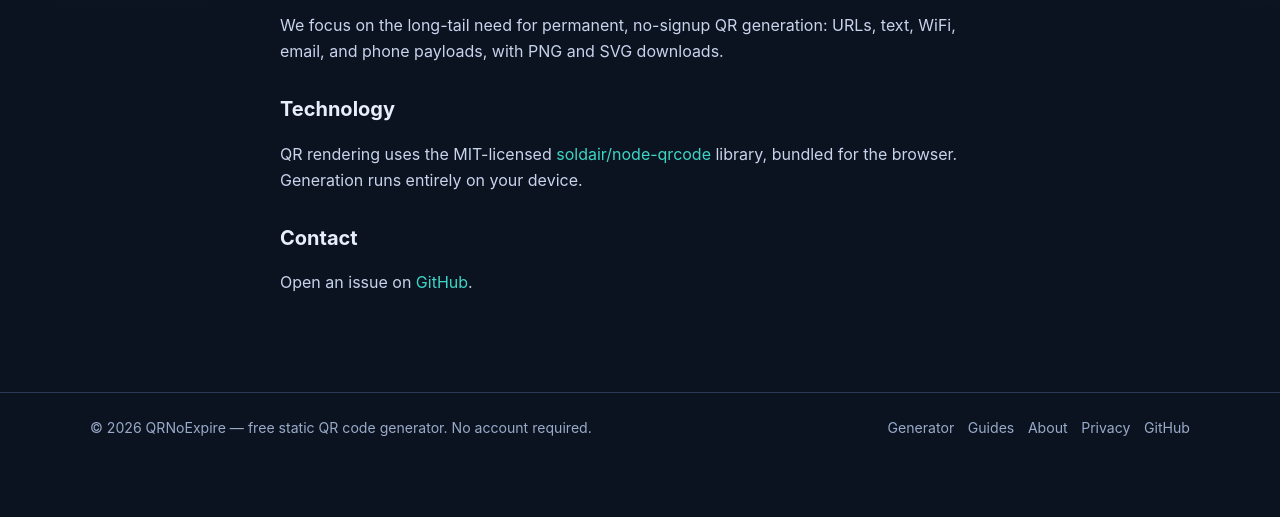
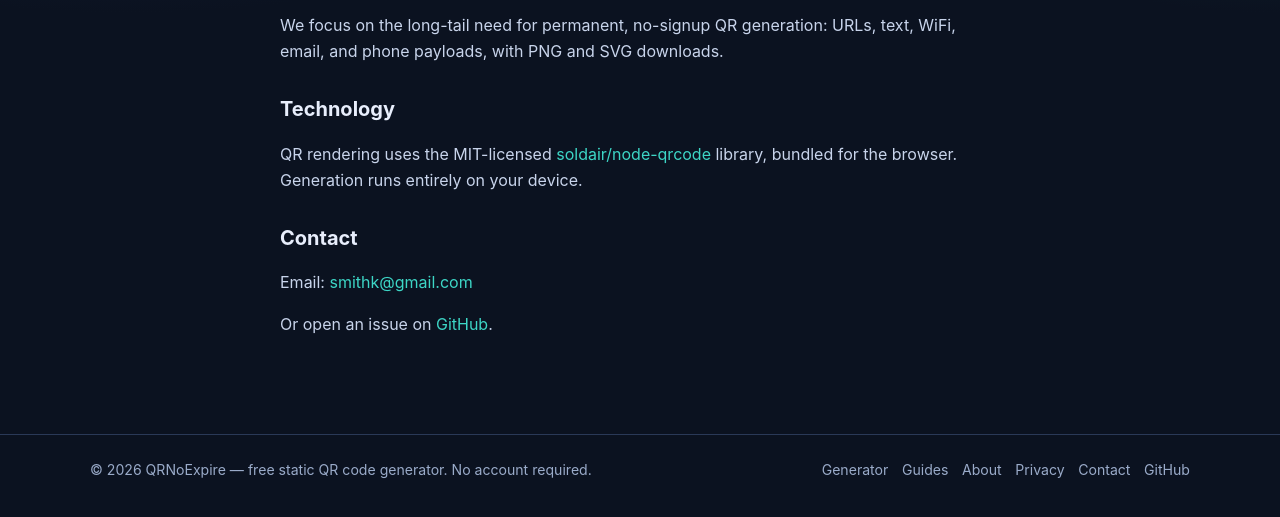
Before and after one commit to spook2406/qr-no-expire, a plain HTML site: page about.html in a window 1280 px wide. Shown: the part 237-754 px from the top of the page. Drawn offline with Linux system fonts and the light colour scheme.

Commit message:
Add public contact email on About (and Privacy)
mailto:smithk@gmail.com for AdSense-ready site contact; no ads.txt/pub yet.

```diff
--- a/about.html
+++ b/about.html
@@ -32,7 +32,8 @@
   <h2>Technology</h2>
   <p>QR rendering uses the MIT-licensed <a href="https://github.com/soldair/node-qrcode">soldair/node-qrcode</a> library, bundled for the browser. Generation runs entirely on your device.</p>
   <h2>Contact</h2>
-  <p>Open an issue on <a href="https://github.com/spook2406/qr-no-expire">GitHub</a>.</p>
+  <p>Email: <a href="mailto:smithk@gmail.com">smithk@gmail.com</a></p>
+  <p>Or open an issue on <a href="https://github.com/spook2406/qr-no-expire">GitHub</a>.</p>
 </article>
 <footer class="site-footer">
   <div class="footer-inner">
@@ -42,6 +43,7 @@
       <a href="guides/">Guides</a>
       <a href="about.html">About</a>
       <a href="privacy.html">Privacy</a>
+      <a href="mailto:smithk@gmail.com">Contact</a>
       <a href="https://github.com/spook2406/qr-no-expire">GitHub</a>
     </div>
   </div>
```
Also changed, not shown: privacy.html (+1 -1 lines).
